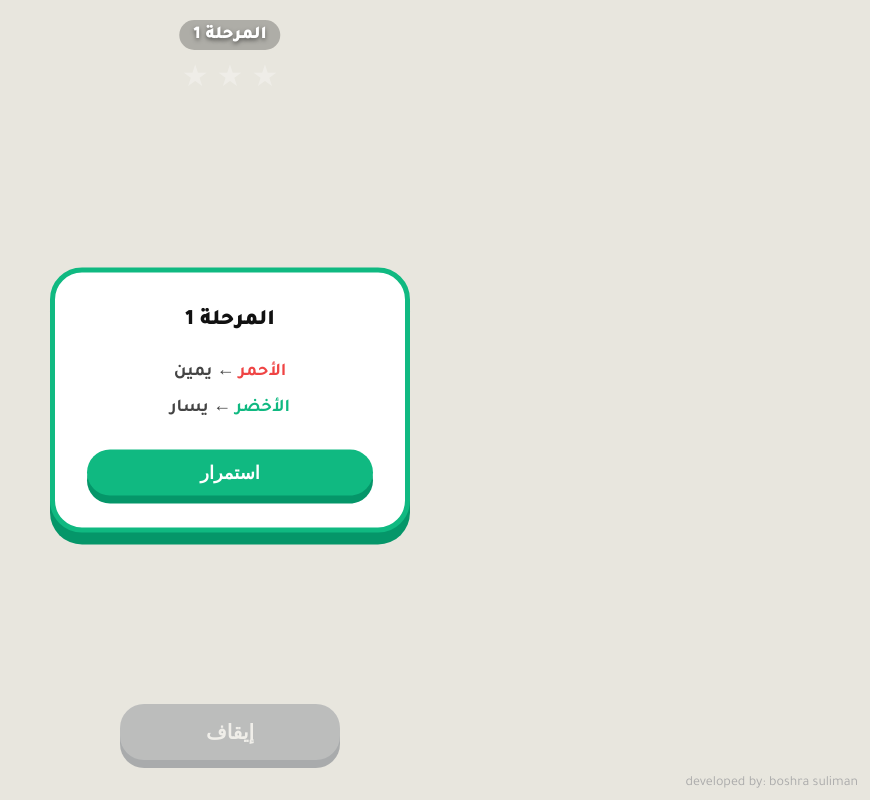
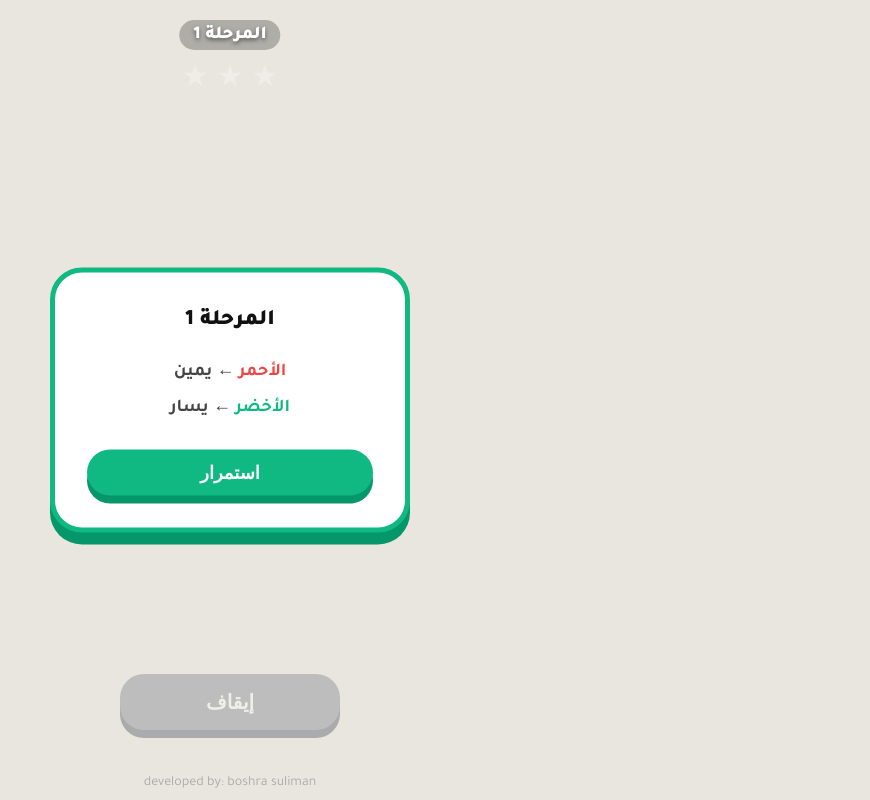
Before and after one commit to boshrasuliman9-blip/lean-ar, a website: page game.html in a window 1280 px wide. Both pictures are taken after a click on the button "ابدأ اللعبة". Shown: the whole page, without its empty margins (410-1280 px from the left). Drawn offline with Linux system fonts and the light colour scheme.

Commit message:
center credit text and move stop button up

```diff
--- a/style.css
+++ b/style.css
@@ -1,6 +1,6 @@
 * { box-sizing:border-box; margin:0; padding:0; }
 body { font-family:'Tajawal', system-ui, sans-serif; background-color:#f4f4f0; background-image: radial-gradient(#e5e5e0 2px, transparent 2px); background-size: 24px 24px; min-height:100vh; color:#1a1a1a; }
-#credit { position:fixed; bottom:8px; right:12px; font-size:14px; color:#aaa; z-index:9999; }
+#credit { position:fixed; bottom:8px; left:50%; transform:translateX(-50%); font-size:14px; color:#aaa; z-index:9999; text-align:center; white-space:nowrap; }
 #logo { position:fixed; top:0; left:0; width:70px; z-index:100; }
 
 /* ─── START ─── */
@@ -29,8 +29,8 @@ body { font-family:'Tajawal', system-ui, sans-serif; background-color:#f4f4f0; b
 }
 .btn-bottom {
   position:absolute;
-  bottom:40px;
-  bottom:calc(40px + env(safe-area-inset-bottom, 0px));
+  bottom:70px;
+  bottom:calc(70px + env(safe-area-inset-bottom, 0px));
   left:50%;
   transform:translateX(-50%);
   width:220px !important;
```
